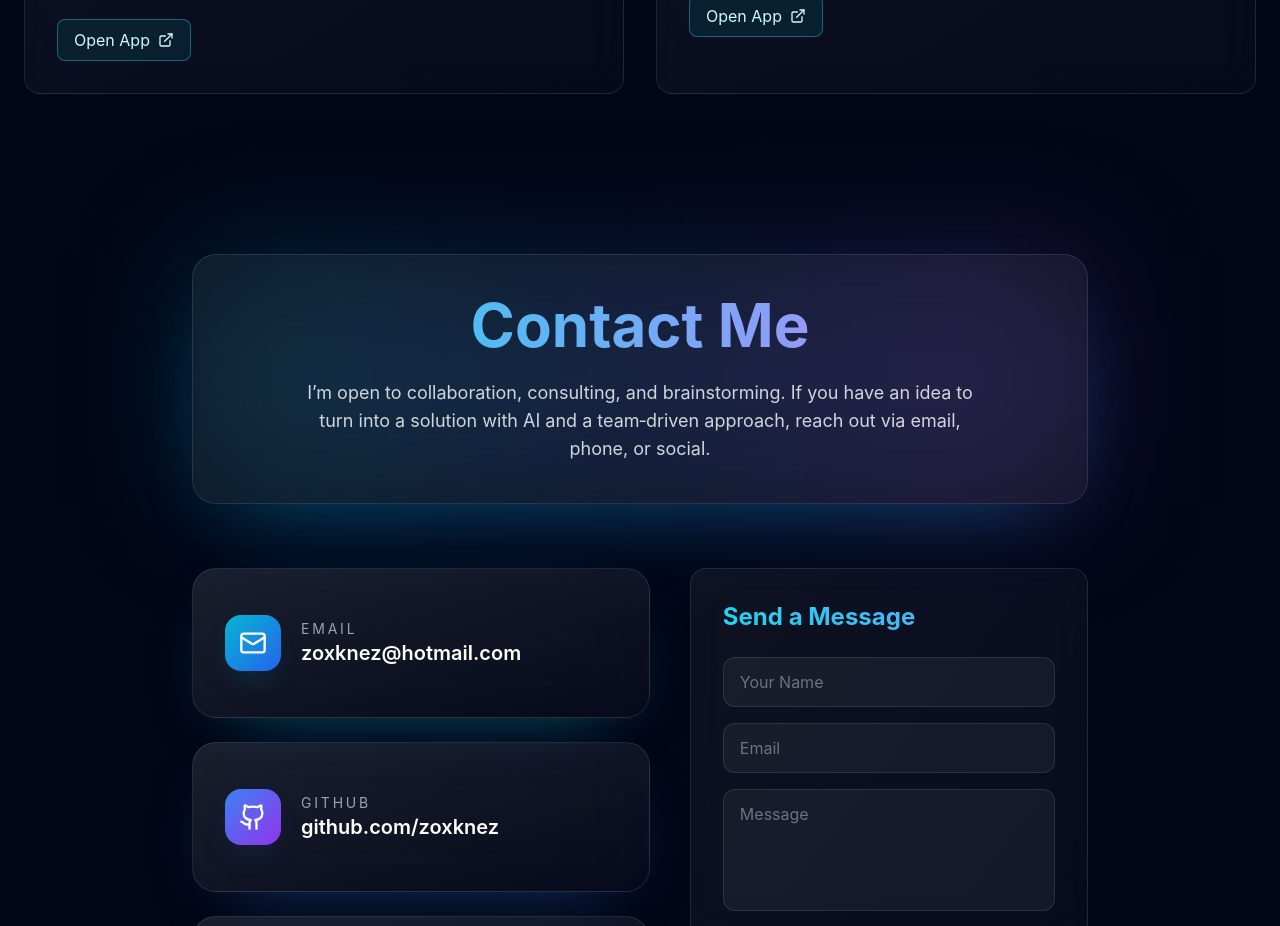
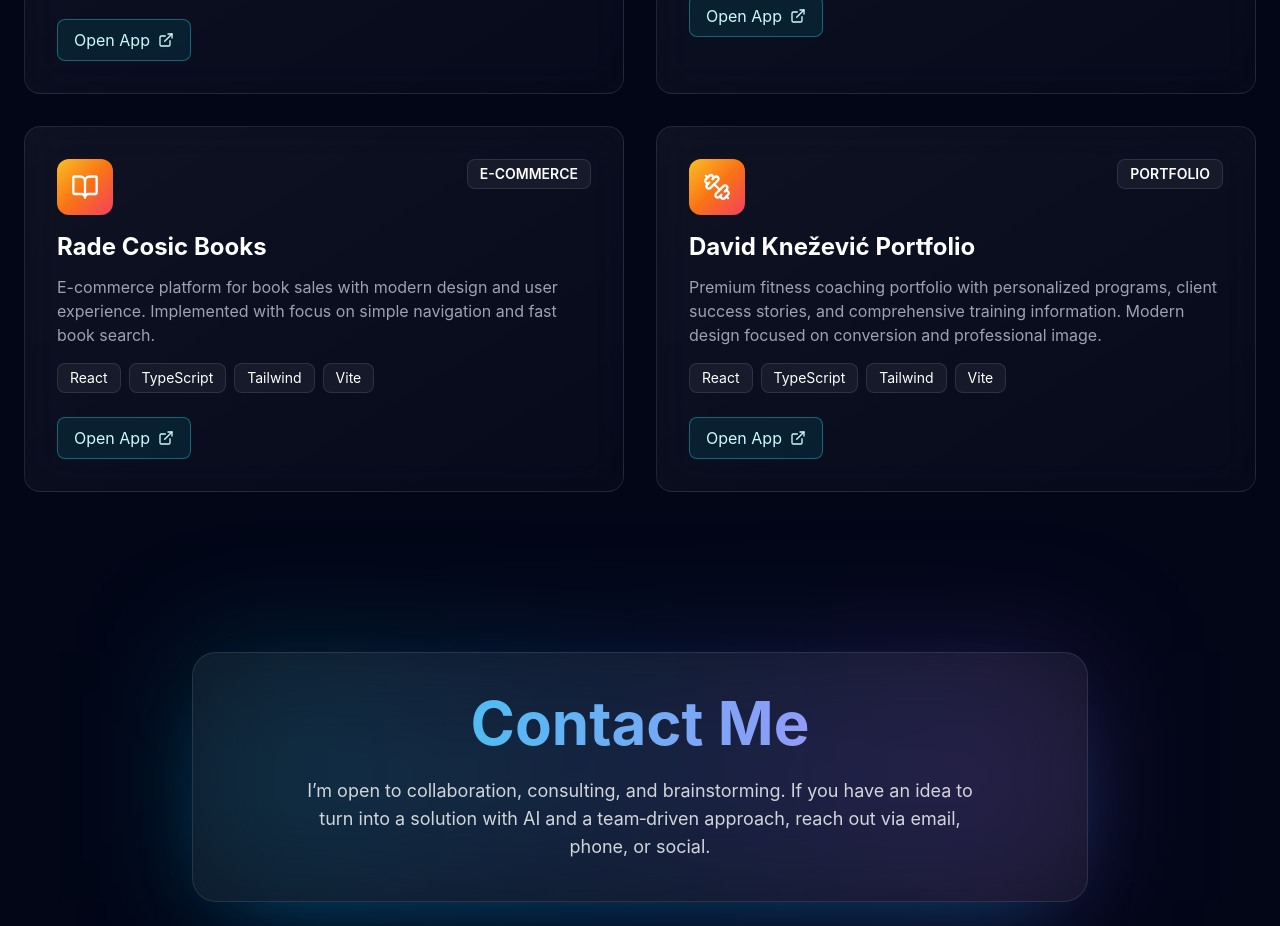
Before and after one commit to zoxknez/Portfolio, a React (Vite) app: page / in a window 1280 px wide. Shown: the part 5500-6426 px from the top of the page. Built offline with nearby package versions, Linux system fonts and the light colour scheme.

Commit message:
Dodata dva nova projekta u portfolio: Rade Cosic Knjige i David Knezevic Portfolio

```diff
--- a/public/en.json
+++ b/public/en.json
@@ -312,6 +312,38 @@
         "links": {
           "live": "Open App"
         }
+      },
+      {
+        "id": "radecosic",
+        "category": "E-COMMERCE",
+        "title": "Rade Cosic Books",
+        "description": "E-commerce platform for book sales with modern design and user experience. Implemented with focus on simple navigation and fast book search.",
+        "stack": [
+          "React",
+          "TypeScript",
+          "Tailwind",
+          "Vite"
+        ],
+        "url": "https://radecosic.vercel.app/",
+        "links": {
+          "live": "Open App"
+        }
+      },
+      {
+        "id": "david-knezevic",
+        "category": "PORTFOLIO",
+        "title": "David Knežević Portfolio",
+        "description": "Premium fitness coaching portfolio with personalized programs, client success stories, and comprehensive training information. Modern design focused on conversion and professional image.",
+        "stack": [
+          "React",
+          "TypeScript",
+          "Tailwind",
+          "Vite"
+        ],
+        "url": "https://davidportfolio-ochre.vercel.app/",
+        "links": {
+          "live": "Open App"
+        }
       }
     ]
   },
--- a/src/components/Portfolio.tsx
+++ b/src/components/Portfolio.tsx
@@ -40,6 +40,8 @@ export default function Portfolio({ sectionId }: PortfolioProps) {
     'efina': CircleDollarSign,
     'aferesns': AlertCircle,
     'blokirani': Users,
+    'radecosic': BookOpen,
+    'david-knezevic': Dumbbell,
   };
 
   const gradients = [
```
Also changed, not shown: public/sr.json (+32 -0 lines).
